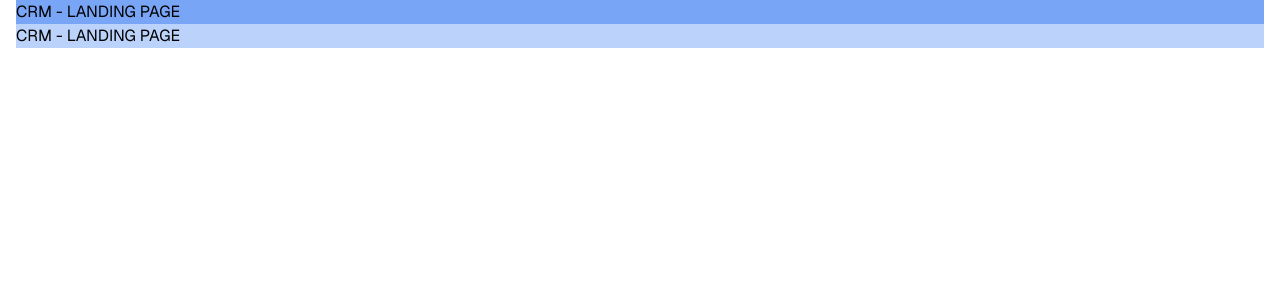
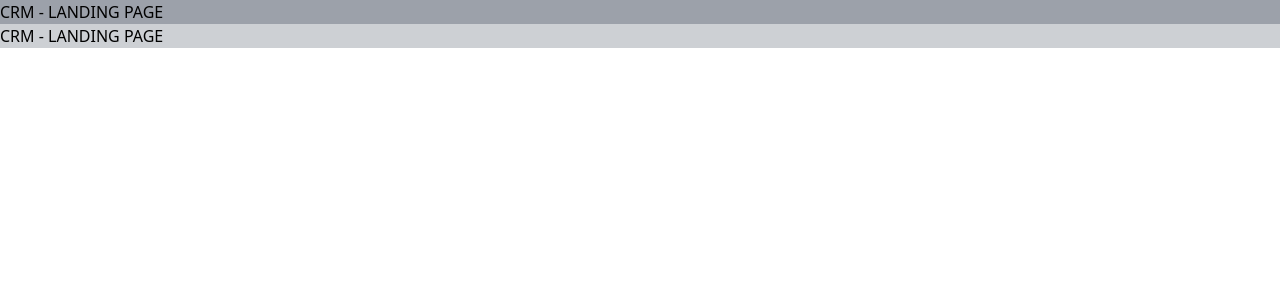
Before and after one commit to luisrca-tech/crm-landing-page, a Next.js app: page / in a window 1280 px wide. Shown: the top 300 px of the page. Built offline with nearby package versions, Linux system fonts and the light colour scheme.

Commit message:
💄 Feat: Update color setup with rgb css variable

```diff
--- a/src/app/layout.tsx
+++ b/src/app/layout.tsx
@@ -1,6 +1,4 @@
 import '~/styles/globals.css';
-
-import { GeistSans } from 'geist/font/sans';
 
 export const metadata = {
   title: 'Attios CRM',
@@ -14,7 +12,7 @@ export default function RootLayout({
   children: React.ReactNode;
 }) {
   return (
-    <html lang="en" className={`${GeistSans.variable}`}>
+    <html lang="en">
       <body>{children}</body>
     </html>
   );
--- a/src/app/page.tsx
+++ b/src/app/page.tsx
@@ -1,10 +1,8 @@
-import { Container } from "~/components/Container";
-
 export default function HomePage() {
   return (
-    <Container>
-      <h1 className="bg-blue-400" >CRM - LANDING PAGE</h1>
-      <h1 className="bg-blue-400/50" >CRM - LANDING PAGE</h1>
-    </Container>
+    <main>
+      <h1 className="bg-base-dark-400">CRM - LANDING PAGE</h1>
+      <h1 className="bg-base-dark-400/50" >CRM - LANDING PAGE</h1>
+    </main>
   );
 }
--- a/src/components/Container.tsx
+++ /dev/null
@@ -1,12 +0,0 @@
-import { ReactNode } from "react";
-
-interface ContainerProps {
-  children: ReactNode
-}
-
-
-export function Container({ children }: ContainerProps) {
-  return (
-    <div className="px-6 max-w-screen-2xl m-auto lg:px-4">{children}</div>
-  )
-}
--- a/src/styles/globals.css
+++ b/src/styles/globals.css
@@ -4,25 +4,25 @@
 
 @layer base {
   :root {
-  --base-100: #FFF;
-  --base-200: #EDEFF0;
-  --base-300: #9098A0;
-  --base-400: #555E67;
-  --base-500: #31373D;
-  --base-600: #1D1E20;
+    --base-100: 255 255 255;
+    --base-200: 237 239 240;
+    --base-300: 144 152 160;
+    --base-400: 8 94 103;
+    --base-500: 49 55 61;
+    --base-600: 29 30 32;
 
-  --base-dark-100: #F4F5F6;
-  --base-dark-200: #D3D5D9;
-  --base-dark-300: #B2B6BD;
-  --base-dark-400: #9CA1AA;
-  --base-dark-500: #4B4F58;
-  --base-dark-600: #232529;
+    --base-dark-100: 244 245 246;
+    --base-dark-200: 211 213 217;
+    --base-dark-300: 178 182 189;
+    --base-dark-400: 156 161 170;
+    --base-dark-500: 75 79 88;
+    --base-dark-600: 35 37 41;
 
-  --blue-100: #F5F8FE;
-  --blue-200: #D9E5FC;
-  --blue-300: #B3CCFA;
-  --blue-400: #79A5F6;
-  --blue-500: #538BF3;
-  --blue-600: #266DF0;
+    --blue-100: 245 248 254;
+    --blue-200: 217 229 252;
+    --blue-300: 179 204 250;
+    --blue-400: 121 165 246;
+    --blue-500: 83 139 243;
+    --blue-600: 38 109 240;
   }
 }
--- a/tailwind.config.ts
+++ b/tailwind.config.ts
@@ -1,38 +1,34 @@
 import { type Config } from 'tailwindcss';
-import { fontFamily } from 'tailwindcss/defaultTheme';
 
 export default {
   content: ['./src/**/*.tsx'],
   theme: {
       colors: {
-        'base': {
-          100: '#FFF',
-          200: '#EDEFF0',
-          300: '#9098A0',
-          400: '#555E67',
-          500: '#31373D',
-          600: '#1D1E20',
+        base: {
+          100: 'rgb(var(--base-100) / <alpha-value>)',
+          200: 'rgb(var(--base-200) / <alpha-value>)',
+          300: 'rgb(var(--base-300) / <alpha-value>)',
+          400: 'rgb(var(--base-400) / <alpha-value>)',
+          500: 'rgb(var(--base-500) / <alpha-value>)',
+          600: 'rgb(var(--base-600) / <alpha-value>)',
         },
         'base-dark': {
-          100: '#F4F5F6',
-          200: '#D3D5D9',
-          300: '#B2B6BD',
-          400: '#9CA1AA',
-          500: '#4B4F58',
-          600: '#232529',
+          100: 'rgb(var(--base-dark-100) / <alpha-value>)',
+          200: 'rgb(var(--base-dark-200) / <alpha-value>)',
+          300: 'rgb(var(--base-dark-300) / <alpha-value>)',
+          400: 'rgb(var(--base-dark-400) / <alpha-value>)',
+          500: 'rgb(var(--base-dark-500) / <alpha-value>)',
+          600: 'rgb(var(--base-dark-600) / <alpha-value>)',
         },
-        'blue': {
-          100: '#F5F8FE',
-          200: '#D9E5FC',
-          300: '#B3CCFA',
-          400: '#79A5F6',
-          500: '#538BF3',
-          600: '#266DF0',
+        blue: {
+          100: 'rgb(var(--blue-100) / <alpha-value>)',
+          200: 'rgb(var(--blue-200) / <alpha-value>)',
+          300: 'rgb(var(--blue-300) / <alpha-value>)',
+          400: 'rgb(var(--blue-400) / <alpha-value>)',
+          500: 'rgb(var(--blue-500) / <alpha-value>)',
+          600: 'rgb(var(--blue-600) / <alpha-value>)',
         },
       },
-      fontFamily: {
-        sans: ['var(--font-geist-sans)', ...fontFamily.sans]
-    }
   },
-  plugins: []
+  plugins: [],
 } satisfies Config;
```
Also changed, not shown: src/services/s3/uploadImage.ts (deleted).
